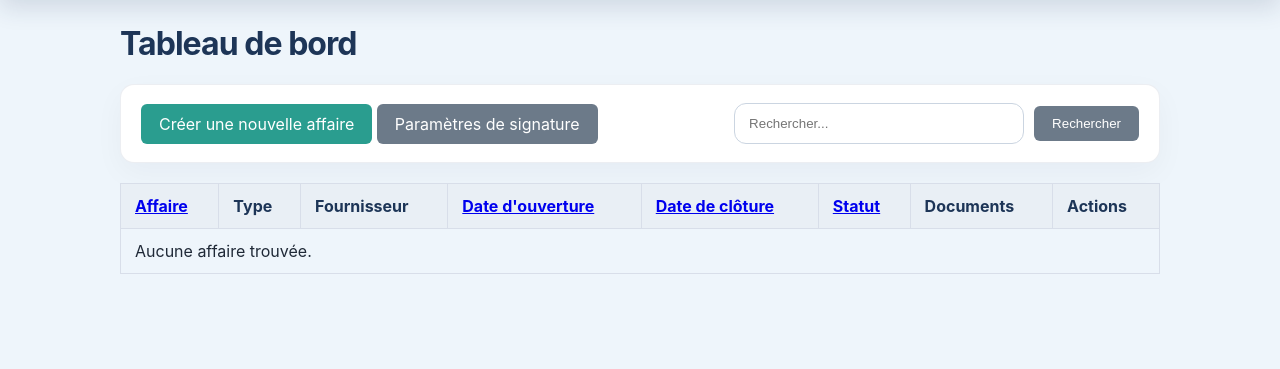
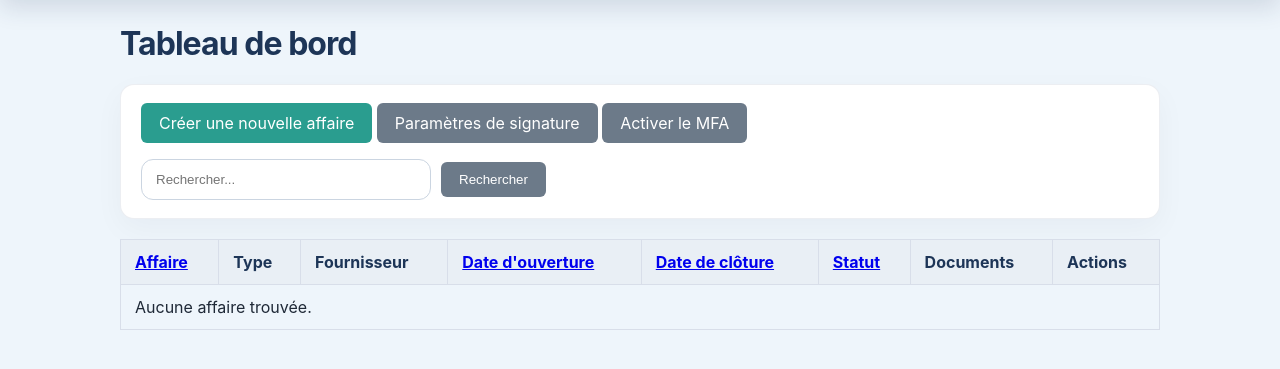
Before and after one commit to tomgraal/suivi_commandes, a Flask app: page / in a window 1280 px wide. Shown: the part 74-443 px from the top of the page. Run offline with Flask 3, Linux system fonts and the light colour scheme; a user stored in the database is signed in; data comes from the database, SQL or seed files in the repository; data that the repository does not hold is empty.

Commit message:
Add TOTP MFA support with QR code setup and verification

```diff
--- a/requirements.txt
+++ b/requirements.txt
@@ -6,5 +6,7 @@ email-validator>=1.3
 pypdf>=3.20
 reportlab>=4.0
 Pillow>=10.0
+pyotp>=2.9
+qrcode[pil]>=7.5
 gunicorn>=22.0
 python-dotenv>=1.0
--- a/src/app.py
+++ b/src/app.py
@@ -17,6 +17,7 @@ from flask import (
     render_template,
     request,
     send_from_directory,
+    session,
     url_for,
 )
 from flask_login import LoginManager, UserMixin, current_user, login_required, login_user, logout_user
@@ -26,6 +27,10 @@ from werkzeug.security import check_password_hash, generate_password_hash
 from werkzeug.utils import secure_filename
 from wtforms import DateField, PasswordField, SelectField, StringField, TextAreaField, SubmitField
 from wtforms.validators import DataRequired, Email, EqualTo, Length
+import io
+import base64
+import pyotp
+import qrcode
 from pypdf import PdfReader, PdfWriter
 from reportlab.pdfgen import canvas
 from reportlab.lib.utils import ImageReader
@@ -657,6 +662,8 @@ class User(UserMixin, db.Model):
     password_hash = db.Column(db.String(256), nullable=False)
     role = db.Column(db.String(32), nullable=False)
     verified = db.Column(db.Boolean, default=False)
+    mfa_enabled = db.Column(db.Boolean, default=False)
+    mfa_secret = db.Column(db.String(32), nullable=True)
     created_at = db.Column(db.DateTime, default=datetime.utcnow)
 
     cases_created = db.relationship('Case', backref='engineer', foreign_keys='Case.engineer_id')
@@ -798,6 +805,16 @@ class LoginForm(FlaskForm):
     submit = SubmitField('Se connecter')
 
 
+class MFASetupForm(FlaskForm):
+    code = StringField('Code de l’application', validators=[DataRequired(), Length(min=6, max=6)])
+    submit = SubmitField('Activer le MFA')
+
+
+class MFAVerifyForm(FlaskForm):
+    code = StringField('Code de validation', validators=[DataRequired(), Length(min=6, max=6)])
+    submit = SubmitField('Valider')
+
+
 class RegisterForm(FlaskForm):
     username = StringField('Nom d’utilisateur', validators=[DataRequired(), Length(min=3, max=80)])
     email = StringField('Adresse e-mail', validators=[DataRequired(), Email()])
@@ -1099,11 +1116,18 @@ def user_required(role):
 def ensure_database_schema():
     engine = db.engine
     if engine.url.drivername == 'sqlite':
-        with engine.connect() as conn:
+        with engine.begin() as conn:
             result = conn.execute(text("PRAGMA table_info('case')"))
             existing_columns = {row['name'] for row in result.mappings()}
             if 'project_code' not in existing_columns:
                 conn.execute(text('ALTER TABLE "case" ADD COLUMN project_code VARCHAR(120)'))
+
+            result = conn.execute(text("PRAGMA table_info('user')"))
+            user_columns = {row['name'] for row in result.mappings()}
+            if 'mfa_enabled' not in user_columns:
+                conn.execute(text('ALTER TABLE "user" ADD COLUMN mfa_enabled BOOLEAN DEFAULT 0'))
+            if 'mfa_secret' not in user_columns:
+                conn.execute(text('ALTER TABLE "user" ADD COLUMN mfa_secret VARCHAR(32)'))
 
 
 def initialize_database():
@@ -1239,12 +1263,88 @@ def login():
             if not user.verified:
                 flash('Votre compte n’est pas vérifié. Vérifiez votre email.', 'warning')
             else:
+                if user.mfa_enabled:
+                    session['pre_2fa_user_id'] = user.id
+                    return redirect(url_for('verify_mfa'))
                 login_user(user)
                 return redirect(url_for('dashboard'))
         else:
             flash('Nom d’utilisateur ou mot de passe incorrect.', 'danger')
 
     return render_template('login.html', form=form)
+
+
+@app.route('/mfa/setup', methods=['GET', 'POST'])
+@login_required
+def mfa_setup():
+    if current_user.mfa_enabled:
+        flash('MFA déjà activé.', 'info')
+        return redirect(url_for('dashboard'))
+
+    secret = session.get('mfa_secret')
+    if not secret:
+        secret = pyotp.random_base32()
+        session['mfa_secret'] = secret
+
+    totp = pyotp.TOTP(secret)
+    uri = totp.provisioning_uri(current_user.email, issuer_name='Suivi des commandes')
+    qr_img = qrcode.make(uri)
+    buffer = io.BytesIO()
+    qr_img.save(buffer, format='PNG')
+    qr_b64 = base64.b64encode(buffer.getvalue()).decode()
+
+    form = MFASetupForm()
+    if form.validate_on_submit():
+        if totp.verify(form.code.data, valid_window=1):
+            current_user.mfa_secret = secret
+            current_user.mfa_enabled = True
+            db.session.commit()
+            session.pop('mfa_secret', None)
+            flash('MFA activé.', 'success')
+            return redirect(url_for('dashboard'))
+        flash('Code invalide.', 'danger')
+
+    return render_template('mfa_setup.html', form=form, qr_b64=qr_b64, secret=secret)
+
+
+@app.route('/verify-mfa', methods=['GET', 'POST'])
+def verify_mfa():
+    if current_user.is_authenticated:
+        return redirect(url_for('dashboard'))
+
+    user_id = session.get('pre_2fa_user_id')
+    if not user_id:
+        return redirect(url_for('login'))
+
+    user = User.query.get(user_id)
+    if not user or not user.mfa_enabled or not user.mfa_secret:
+        session.pop('pre_2fa_user_id', None)
+        return redirect(url_for('login'))
+
+    form = MFAVerifyForm()
+    if form.validate_on_submit():
+        totp = pyotp.TOTP(user.mfa_secret)
+        if totp.verify(form.code.data, valid_window=1):
+            login_user(user)
+            session.pop('pre_2fa_user_id', None)
+            return redirect(url_for('dashboard'))
+        flash('Code TOTP invalide.', 'danger')
+
+    return render_template('verify_mfa.html', form=form)
+
+
+@app.route('/mfa/disable', methods=['POST'])
+@login_required
+def mfa_disable():
+    if not current_user.mfa_enabled:
+        flash('Le MFA n’est pas activé.', 'info')
+        return redirect(url_for('dashboard'))
+
+    current_user.mfa_enabled = False
+    current_user.mfa_secret = None
+    db.session.commit()
+    flash('MFA désactivé.', 'success')
+    return redirect(url_for('dashboard'))
 
 
 @app.route('/logout')
--- a/src/templates/dashboard.html
+++ b/src/templates/dashboard.html
@@ -6,6 +6,9 @@
         {% if current_user.role == 'engineer' %}
             <a class="button" href="{{ url_for('create_case') }}">Créer une nouvelle affaire</a>
             <a class="button secondary" href="{{ url_for('signature_settings') }}">Paramètres de signature</a>
+        {% endif %}
+        {% if not current_user.mfa_enabled %}
+            <a class="button secondary" href="{{ url_for('mfa_setup') }}">Activer le MFA</a>
         {% endif %}
     </div>
     <form method="get" action="{{ url_for('dashboard') }}" class="dashboard-search">
```
Also changed, not shown: src/templates/mfa_setup.html (added, +17 -0 lines), src/templates/verify_mfa.html (added, +15 -0 lines).
